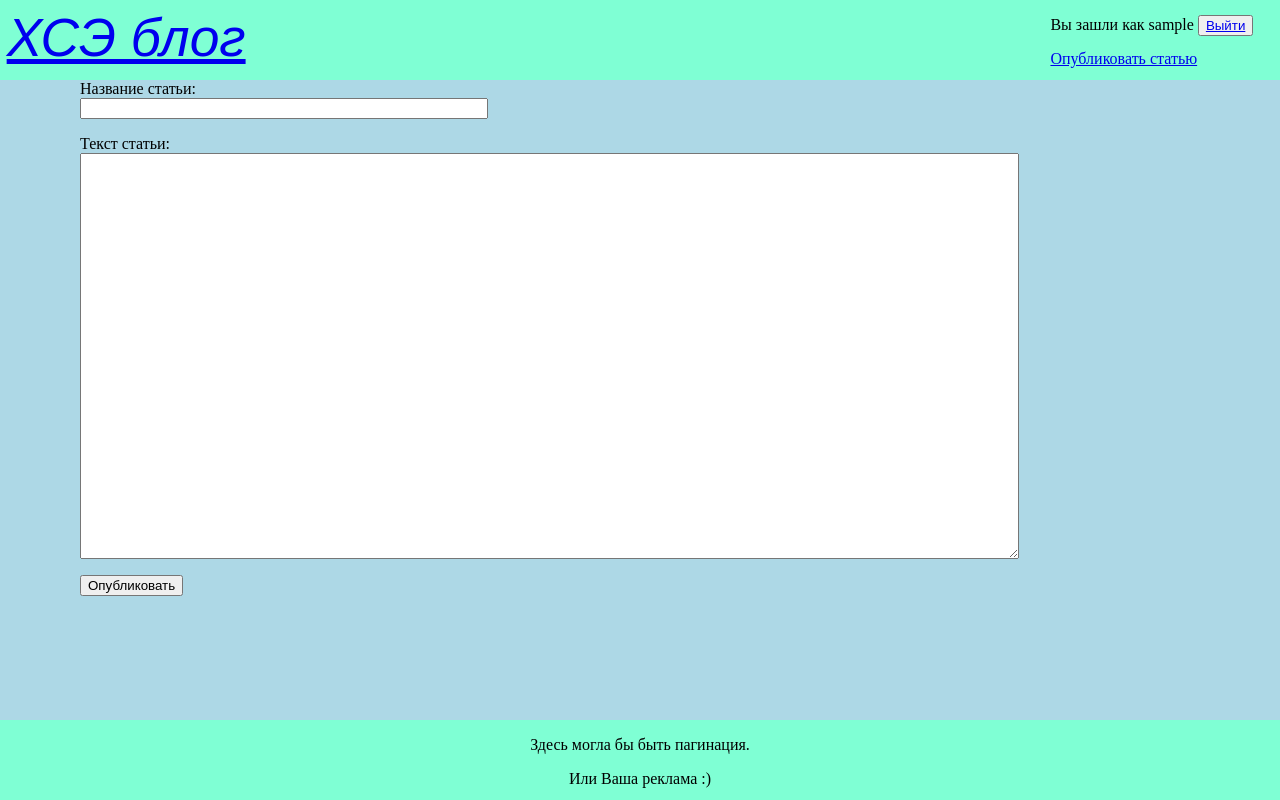
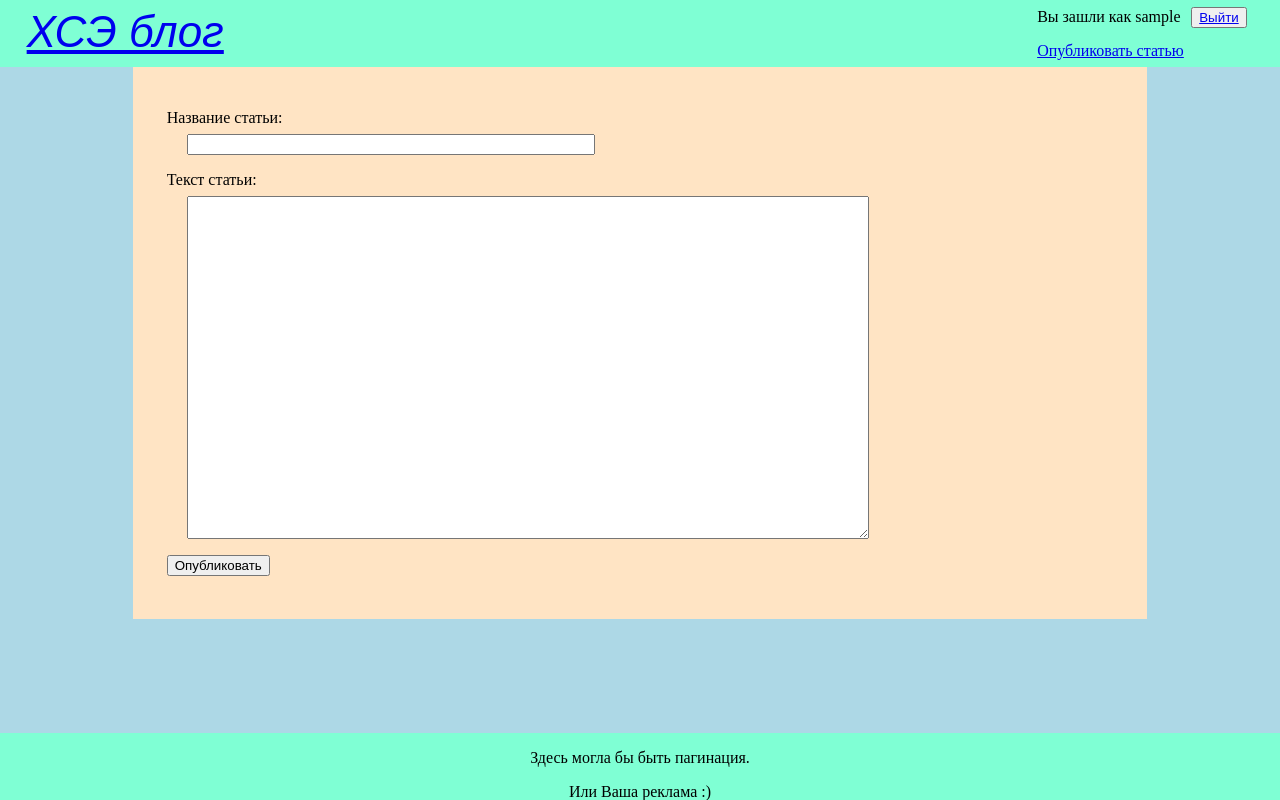
Before and after one commit to anykuzya/HseBlog, a Django app: page /new_article/ in a window 1280 px wide. Run offline with Django 3.2, Linux system fonts and the light colour scheme; the visitor is signed in with stand-in values (Sample User, id 1); some libraries are stand-ins or nearby versions.

Commit message:
hope I end css

```diff
--- a/common_blog/static/css/style.css
+++ b/common_blog/static/css/style.css
@@ -1,22 +1,49 @@
-label, textarea, input {
+label, textarea, input, button {
     display: block;
     overflow: auto;
+    left: inherit;
+    right: inherit;
+    margin: 5pt;
+}
+
+div.comments input, div.comments label, div.article input, div.article label {
+    margin-left: 20pt;
+}
+textarea {
+    padding: 3pt;
+    margin-left: 20pt;
 }
 
 div.name{
-    padding: 5pt;
-    font-size: 40pt;
+    padding-top: 5pt;
+    padding-bottom: 5pt;
+    font-size: 33pt;
     font-family: fantasy;
     font-style: oblique;
+    margin-left: 20pt;
 }
 
+div.annotation {
+    padding: 5pt;
+}
+
+div.art {
+    background-color: bisque;
+}
+div.new_art {
+    padding: 20pt;
+    background-color: bisque;
+}
 body {
-    margin: 60pt;
+    margin: 50pt;
+    padding-left: 50pt;
+    padding-right: 50pt;
     background-color: lightblue;
 }
 
 div.comments {
     background-color: antiquewhite;
+    padding-bottom: 10pt;
 }
 
 div.auth {
@@ -24,7 +51,7 @@ div.auth {
     /*left: 0pt;*/
     right: 20pt;
     top: 0pt;
-    height: 40pt;
+    height: 35pt;
 }
 
 div.auth_cont {
@@ -32,7 +59,7 @@ div.auth_cont {
     left: 0pt;
     right: 0pt;
     top: 0pt;
-    height: 60pt;
+    height: 50pt;
     background-color: aquamarine;
 }
 
@@ -41,20 +68,17 @@ div.pagination {
     left: 0pt;
     right: 0pt;
     bottom: 0pt;
-    height: 60pt;
+    height: 50pt;
     text-align: center;
     background-color: aquamarine;
 }
 
 .auth p, button {
     display: inline-block;
+    margin-top: 5pt;
 }
 .auth a {
     display: block;
-}
-
-div.art a {
-    display: inline-block;
 }
 
 div.article {
@@ -64,18 +88,22 @@ div.article {
 
 
 #id_article_title {
+    margin-left: 20pt;
     width: 300pt;
 }
 
 #id_article_body {
-    width: 700pt;
-    height: 300pt;
+    position: relative;
+    left: 0pt;
+    right: 0pt;
+    width: 70%;
+    height: 250pt;
     overflow: scroll;
 }
 
 #id_comment_body {
-    margin: 0;
-    width: 500pt;
+
+    width: 70%;
     height: 100pt;
     overflow: scroll;
 }
--- a/common_blog/views.py
+++ b/common_blog/views.py
@@ -74,9 +74,11 @@ def article(request, article_id):
     try:
         article = Article.objects.get(id=article_id)
         body = article.article_body
+        comments = Comment.objects.filter(comment_article=article_id)
         args['article'] = article
         args['article_lines'] = body.split("\n")
-        args['comments'] = Comment.objects.filter(comment_article=article_id)
+        args['no_comments'] = comments.count == 0;
+        args['comments'] = comments
         args['username'] = auth.get_user(request).username
         args['form'] = comment_form.as_p()
         return render_to_response('article.html', args)
--- a/templates/add_article.html
+++ b/templates/add_article.html
@@ -1,7 +1,7 @@
 {% extends 'base.html' %}
 
 {% block article %}
-
+<div class="new_art">
 {% if username %}
     <form action="/add_article/" method="post">
     {% csrf_token %}
@@ -11,5 +11,5 @@
 {% else %}
     <h4><a href="/login/">Войдите</a>, чтобы публиковать статьи</h4>
 {% endif %}
-
+</div>
 {% endblock %}
--- a/templates/articles.html
+++ b/templates/articles.html
@@ -3,6 +3,8 @@
 {% block article %}
 {%  for article in articles %}
     <div class="art">
+        <hr>
+        <div class="annotation">
         <h3><a href="/articles/{{ article.id }}" > {{ article.article_title }}</a></h3>
         <p>{{ article.article_annotation }}</p>
         <a href="/articles/{{ article.id }}" > ... </a>
@@ -17,6 +19,7 @@
         {% else %}
             <p>+ {{ article.article_likes }} - {{ article.article_dislikes }}</p>
         {% endif %}
+        </div>
         <hr>
     </div>
 {% endfor %}
--- a/templates/base.html
+++ b/templates/base.html
@@ -5,9 +5,9 @@
 <html>
 <head>
     <title>Блог</title>
-{#    <script src="https://ajax.googleapis.com/ajax/libs/jquery/1.11.3/jquery.min.js"></script>#}
+    <script src="https://ajax.googleapis.com/ajax/libs/jquery/1.11.3/jquery.min.js"></script>
     <script src="{% static "js/votes.js" %}"></script>
-    <script src="{% static "js/jquery.min.js" %}"></script>
+{#    <script src="{% static "js/jquery.min.js" %}"></script>#}
     <link rel="stylesheet" href={% static "css/style.css" %}/>
 </head>
 <body>
```
Also changed, not shown: templates/article.html (+8 -4 lines).
